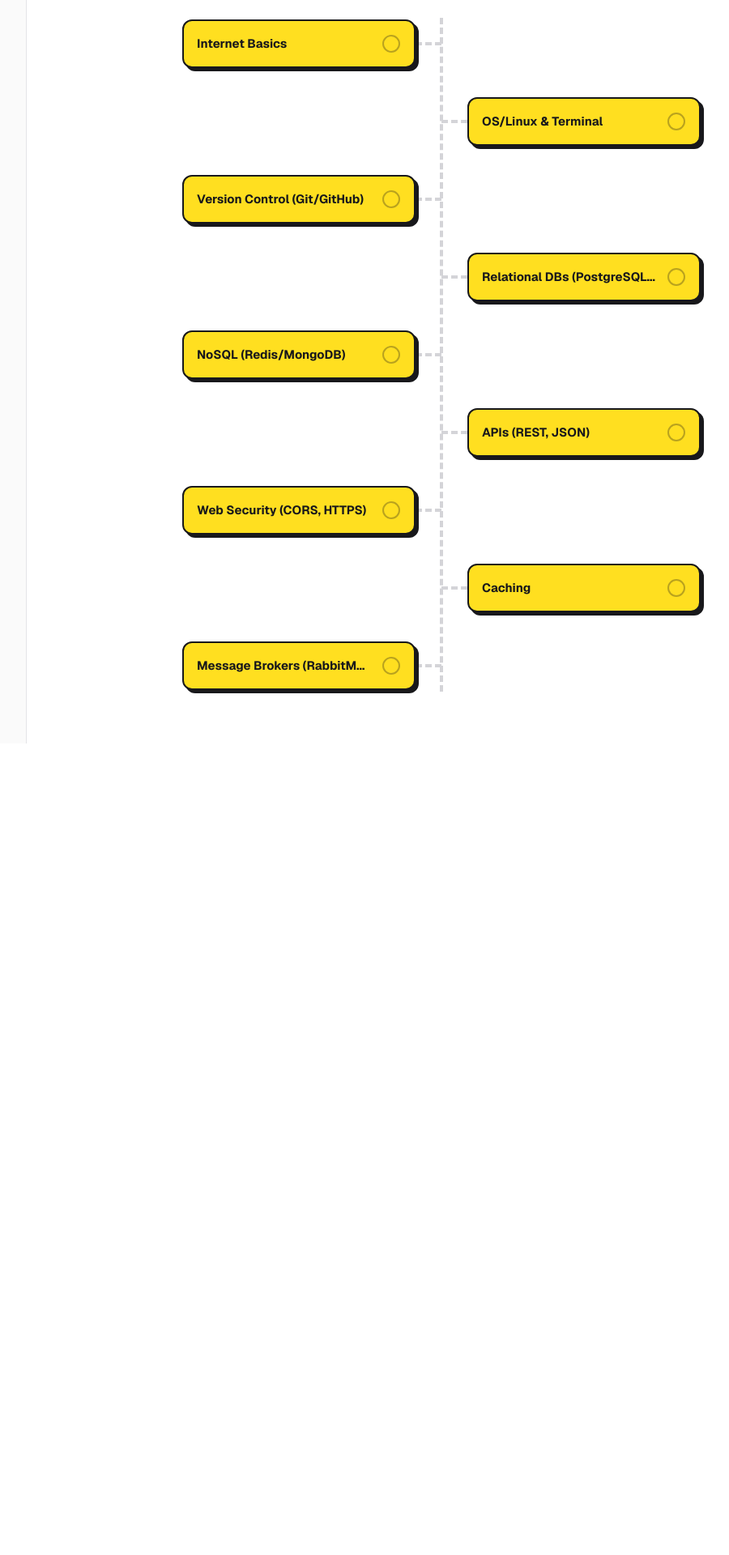
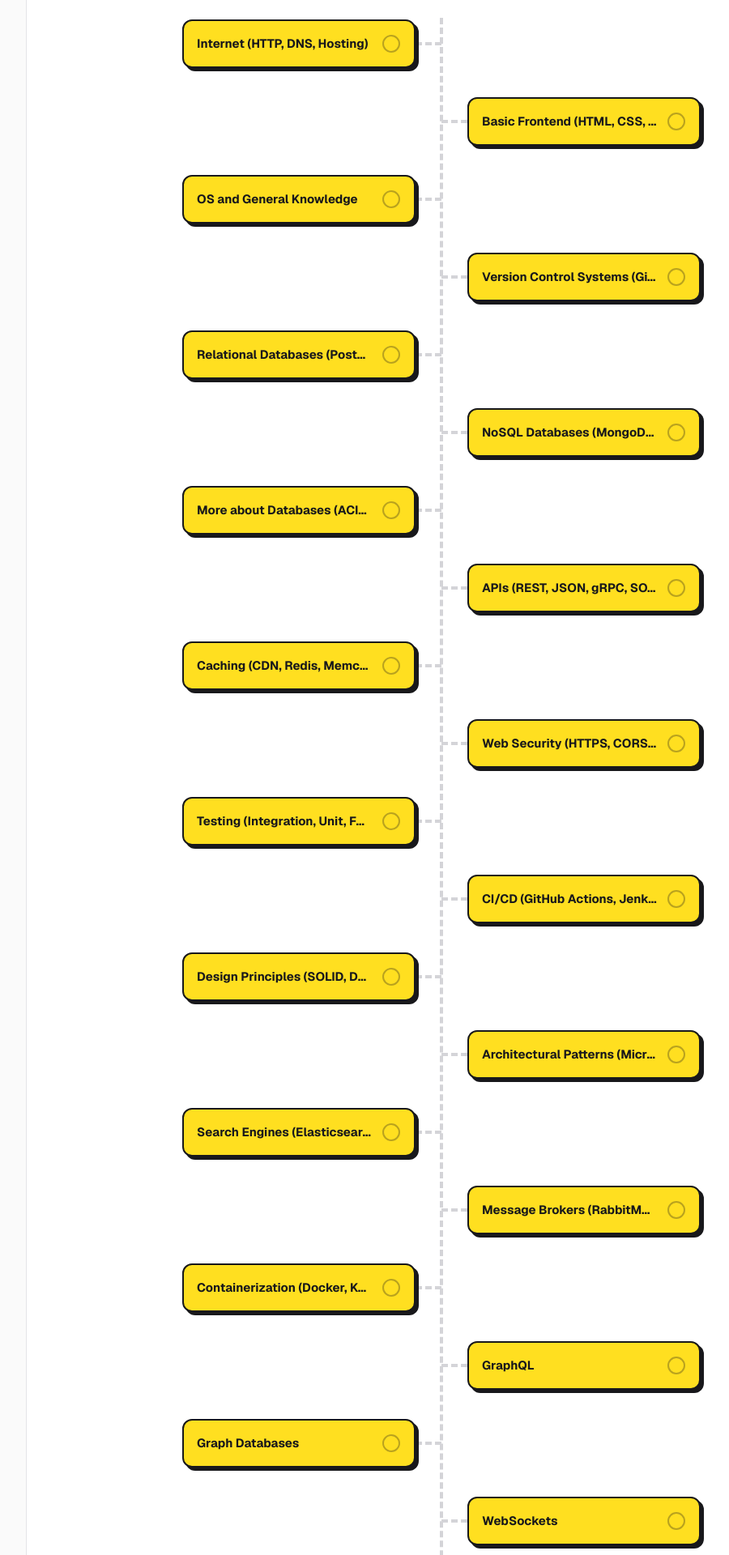
Before and after one commit to VanAnWebdev/knowledge, a Next.js app in the folder docker-study-tab/: page /knowledge/learn in a window 1280 px wide. Shown: the part 380-2300 px from the top of the page at 81% size, without its empty margins (223-1123 px from the left). Before the commit the page ends 1298 px from the top, so only its background shows below. Built offline with nearby package versions, Linux system fonts and the light colour scheme.

Commit message:
fix: update roadmap data to include all detailed topics from reference images

```diff
--- a/docker-study-tab/app/learn/page.tsx
+++ b/docker-study-tab/app/learn/page.tsx
@@ -19,32 +19,45 @@
   {
     id: "java-core",
     title: "Java Core / Backend",
-    description: "Foundational skills for backend development using Java.",
+    description: "Foundational skills for backend development.",
     topics: [
-      { id: "internet", name: "Internet Basics" },
-      { id: "os", name: "OS/Linux & Terminal" },
-      { id: "vcs", name: "Version Control (Git/GitHub)" },
-      { id: "rdbms", name: "Relational DBs (PostgreSQL/MySQL)" },
-      { id: "nosql", name: "NoSQL (Redis/MongoDB)" },
-      { id: "apis", name: "APIs (REST, JSON)" },
-      { id: "security", name: "Web Security (CORS, HTTPS)" },
-      { id: "caching", name: "Caching" },
-      { id: "brokers", name: "Message Brokers (RabbitMQ/Kafka)" },
+      { id: "internet", name: "Internet (HTTP, DNS, Hosting)" },
+      { id: "frontend", name: "Basic Frontend (HTML, CSS, JS)" },
+      { id: "os", name: "OS and General Knowledge" },
+      { id: "vcs", name: "Version Control Systems (Git, GitHub)" },
+      { id: "rdbms", name: "Relational Databases (PostgreSQL, MySQL)" },
+      { id: "nosql", name: "NoSQL Databases (MongoDB, Redis)" },
+      { id: "db-advanced", name: "More about Databases (ACID, ORMs, N+1)" },
+      { id: "apis", name: "APIs (REST, JSON, gRPC, SOAP)" },
+      { id: "caching", name: "Caching (CDN, Redis, Memcached)" },
+      { id: "security", name: "Web Security (HTTPS, CORS, OWASP)" },
+      { id: "testing", name: "Testing (Integration, Unit, Functional)" },
+      { id: "cicd", name: "CI/CD (GitHub Actions, Jenkins)" },
+      { id: "principles", name: "Design Principles (SOLID, DRY, KISS)" },
+      { id: "architecture", name: "Architectural Patterns (Microservices)" },
+      { id: "search", name: "Search Engines (Elasticsearch)" },
+      { id: "brokers", name: "Message Brokers (RabbitMQ, Kafka)" },
+      { id: "containers", name: "Containerization (Docker, Kubernetes)" },
+      { id: "graphql", name: "GraphQL" },
+      { id: "graphdb", name: "Graph Databases" },
+      { id: "websockets", name: "WebSockets" },
+      { id: "sse", name: "Server Sent Events" }
     ],
   },
   {
     id: "spring-boot",
     title: "Spring Boot",
-    description: "Master the Spring framework ecosystem for enterprise apps.",
+    description: "Master the Spring framework ecosystem.",
     topics: [
-      { id: "build", name: "Build Tools (Maven/Gradle)" },
-      { id: "spring-core", name: "Spring Core (IoC, DI, Bean Lifecycle)" },
-      { id: "spring-boot", name: "Spring Boot Basics (Auto-config, Actuator)" },
-      { id: "spring-data", name: "Spring Data (JPA, Hibernate, JDBC)" },
-      { id: "spring-mvc", name: "Spring MVC (Annotations)" },
+      { id: "java-basics", name: "Java Basics" },
+      { id: "build", name: "Build Tools (Maven, Gradle)" },
+      { id: "spring-core", name: "Spring Framework (IoC, DI, AOP, MVC)" },
+      { id: "spring-boot", name: "Spring Boot (Auto-config, Actuators)" },
       { id: "spring-sec", name: "Spring Security (JWT, OAuth2)" },
-      { id: "testing", name: "Testing (JUnit, Mockito)" },
-      { id: "microservices", name: "Microservices (Cloud Gateway, OpenFeign)" },
+      { id: "testing", name: "Testing (JUnit, Mockito, Testcontainers)" },
+      { id: "spring-data", name: "Spring Data (JPA, JDBC, MongoDB)" },
+      { id: "hibernate", name: "Hibernate & JPA (Relationships)" },
+      { id: "microservices", name: "Microservices & Spring Cloud" },
     ],
   },
   {
@@ -52,14 +65,15 @@
     title: "AI Engineering",
     description: "From data science to building intelligent AI systems.",
     topics: [
-      { id: "python", name: "Python Programming" },
-      { id: "math", name: "Mathematics (Linear Algebra, Calculus, Statistics)" },
-      { id: "data-science", name: "Data Science (NumPy, Pandas)" },
-      { id: "ml", name: "Machine Learning (Scikit-Learn, SVM)" },
+      { id: "python", name: "Programming (Python)" },
+      { id: "math", name: "Mathematics (Linear Algebra, Calculus)" },
+      { id: "data-prep", name: "Data Preprocessing (Pandas, NumPy)" },
+      { id: "ml", name: "Machine Learning (Scikit-Learn, SVM, XGBoost)" },
       { id: "dl", name: "Deep Learning (PyTorch, TensorFlow)" },
-      { id: "nlp-cv", name: "NLP & Computer Vision" },
-      { id: "genai", name: "GenAI & LLMs (Prompt Engineering, LangChain, RAG)" },
-      { id: "mlops", name: "MLOps (Docker, MLflow)" },
+      { id: "cv", name: "Computer Vision (OpenCV, CNNs)" },
+      { id: "nlp", name: "NLP (Tokenization, Embeddings, Transformers)" },
+      { id: "llms", name: "Large Language Models (RAG, LangChain)" },
+      { id: "mlops", name: "MLOps (Docker, MLflow, Deployment)" },
     ],
   },
   {
@@ -67,14 +81,17 @@
     title: "DevOps",
     description: "Automate, deploy, and monitor scalable infrastructure.",
     topics: [
-      { id: "os-concepts", name: "OS Concepts (Linux basics, Bash)" },
-      { id: "net-sec", name: "Networking & Security (DNS, SSL/TLS)" },
-      { id: "containers", name: "Containers (Docker)" },
-      { id: "orchestration", name: "Container Orchestration (Kubernetes)" },
-      { id: "cicd", name: "CI/CD Pipelines (GitHub Actions, Jenkins)" },
+      { id: "language", name: "Learn a Programming Language (Python, Go)" },
+      { id: "os-concepts", name: "OS Concepts (Process, Threads, Filesystems)" },
+      { id: "terminal", name: "Learn to live in terminal (Bash, Network)" },
+      { id: "net-sec", name: "Networking & Security (DNS, OSI, SSL/TLS)" },
+      { id: "server", name: "Server Setup (Proxy, LB, Firewall, Nginx)" },
       { id: "iac", name: "Infrastructure as Code (Terraform, Ansible)" },
-      { id: "cloud", name: "Cloud Providers (AWS/GCP)" },
-      { id: "monitoring", name: "Monitoring & Observability (Prometheus, Grafana)" },
+      { id: "containers", name: "Containers & Orchestration (Docker, K8s)" },
+      { id: "cicd", name: "CI/CD Tools (GitHub Actions, GitLab CI)" },
+      { id: "monitoring", name: "Monitoring & Observability (Prometheus, Grafana, ELK)" },
+      { id: "cloud", name: "Cloud Providers (AWS, Azure, GCP)" },
+      { id: "patterns", name: "Cloud Design Patterns" },
     ],
   }
 ];
```
